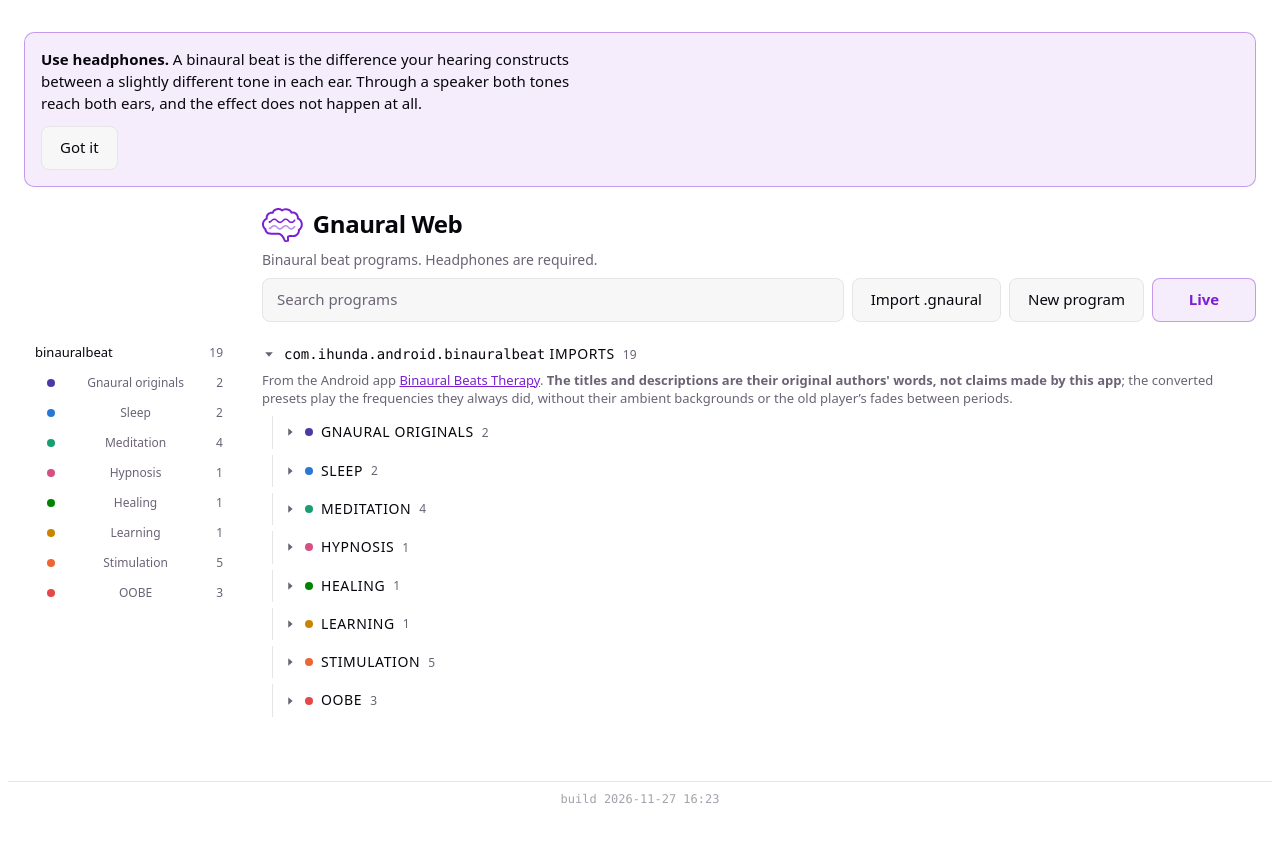
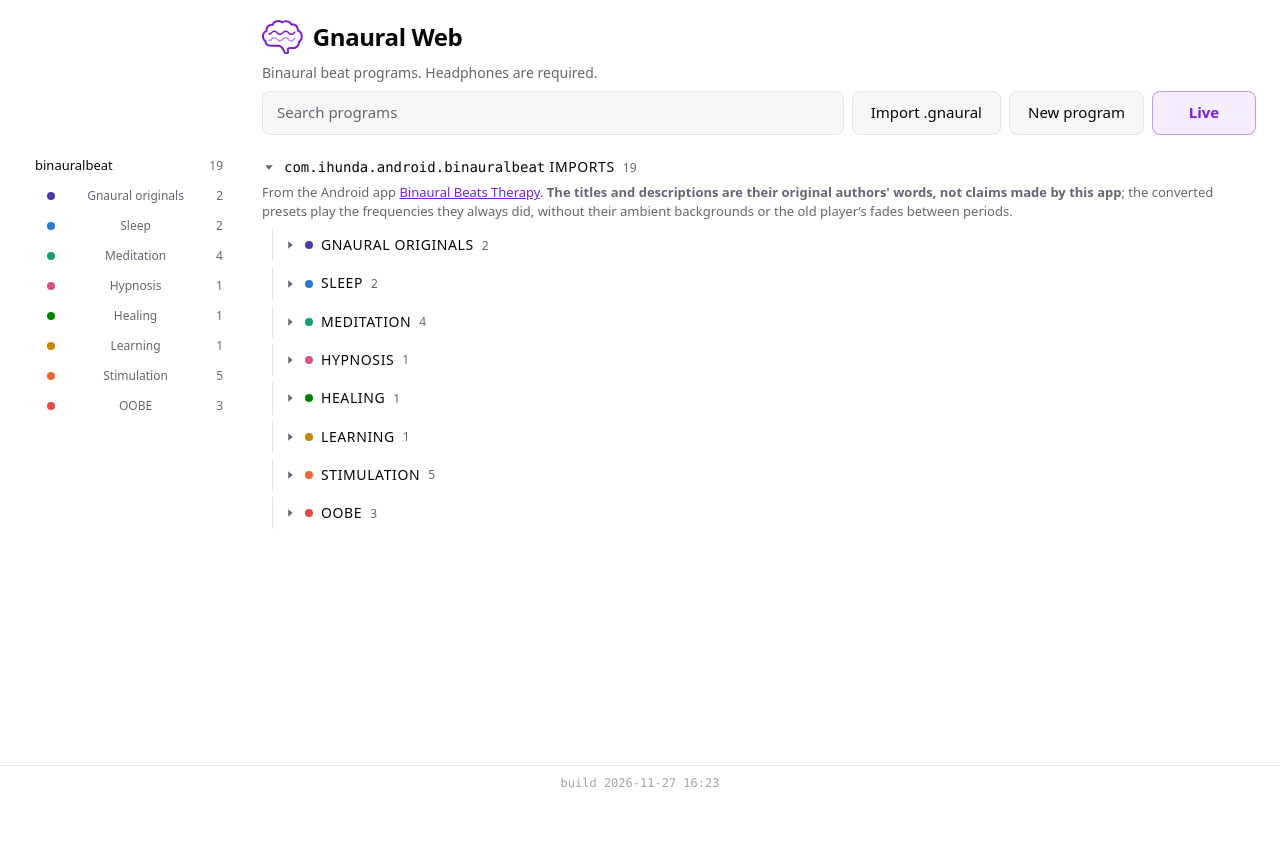
Before and after one commit to nbr23/gnaural-web, a React (Vite) app: page / in a window 1280 px wide. Shown: the top 842 px of the page. After the commit the page ends 800 px from the top, so only its background shows below. Built offline with nearby package versions, Linux system fonts and the light colour scheme.

Commit message:
Derive page padding from variables so the footer sits flush and the header gap shrinks

```diff
--- a/src/App.css
+++ b/src/App.css
@@ -1,11 +1,11 @@
-/* A column so `AppFooter` can take the space no view claimed and sit at the foot of the page. The
-   32px is `#root`'s padding, which this sits inside — subtracted so a short view does not invent a
-   scrollbar's worth of overflow. */
+/* A column so `AppFooter` can take the space no view claimed and sit at the foot of the page.
+   `#root`'s vertical padding, which this sits inside, is subtracted so a short view does not
+   invent a scrollbar's worth of overflow — or leave the footer below the fold. */
 .app {
   position: relative;
   display: flex;
   flex-direction: column;
-  min-height: calc(100svh - 32px);
+  min-height: calc(100svh - var(--page-pad-top) - var(--page-pad-bottom));
 }
 
 .app--dragging {
--- a/src/app/AppFooter.css
+++ b/src/app/AppFooter.css
@@ -1,11 +1,11 @@
-/* Pushed to the bottom of a short page by the `auto` margin, and out through `#root`'s 16px
-   padding by the negative ones, so scrolling to the end puts it against the edge of the screen
-   rather than 16px short of it. */
+/* Pushed to the bottom of a short page by the `auto` margin, and out through `#root`'s padding by
+   the negative ones, so scrolling to the end puts it against the edge of the screen rather than a
+   padding short of it — and its rule spans the full width rather than stopping inside it. */
 .app-footer {
   margin-top: auto;
-  margin-inline: -16px;
-  margin-bottom: -16px;
-  padding: 10px 16px calc(10px + env(safe-area-inset-bottom));
+  margin-inline: calc(-1 * var(--page-pad-x));
+  margin-bottom: calc(-1 * var(--page-pad-bottom));
+  padding: 10px var(--page-pad-x) calc(10px + env(safe-area-inset-bottom));
   border-top: 1px solid var(--border);
   display: flex;
   justify-content: center;
--- a/src/index.css
+++ b/src/index.css
@@ -115,11 +115,20 @@
 
 /* Wide enough for the library's rail beside its list, and for the player and editor to put their
    panels beside the chart instead of below it. Prose inside keeps its own `ch` measures, so a wide
-   window makes more room for controls rather than longer lines. */
+   window makes more room for controls rather than longer lines.
+
+   The padding is held in variables because two things inside have to undo it: `.app` sizes itself
+   against the viewport minus the vertical pair, and `.app-footer` reaches back out through all
+   three to sit against the edge of the screen. Hard-coded copies of these drifted from the
+   breakpoint below and left the footer short of the bottom. */
 #root {
+  --page-pad-x: 16px;
+  --page-pad-top: 16px;
+  --page-pad-bottom: 16px;
+
   max-width: 1280px;
   margin: 0 auto;
-  padding: 16px;
+  padding: var(--page-pad-top) var(--page-pad-x) var(--page-pad-bottom);
 }
 
 h1,
@@ -218,7 +227,9 @@
 
 @media (min-width: 700px) {
   #root {
-    padding: 32px 24px 64px;
+    --page-pad-x: 24px;
+    --page-pad-top: 20px;
+    --page-pad-bottom: 24px;
   }
   h1 {
     font-size: 34px;
```
